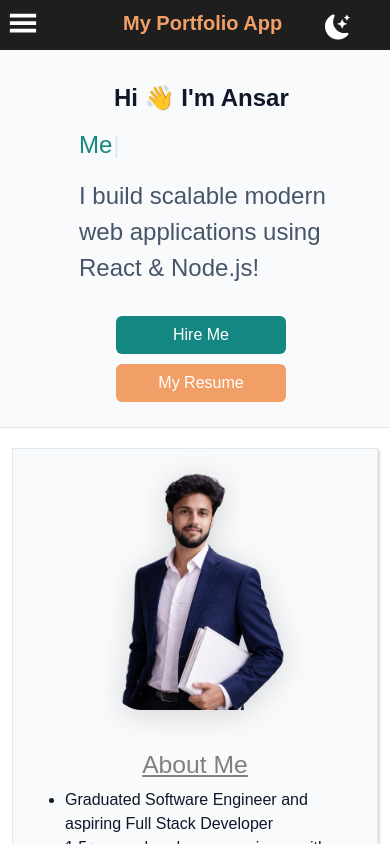
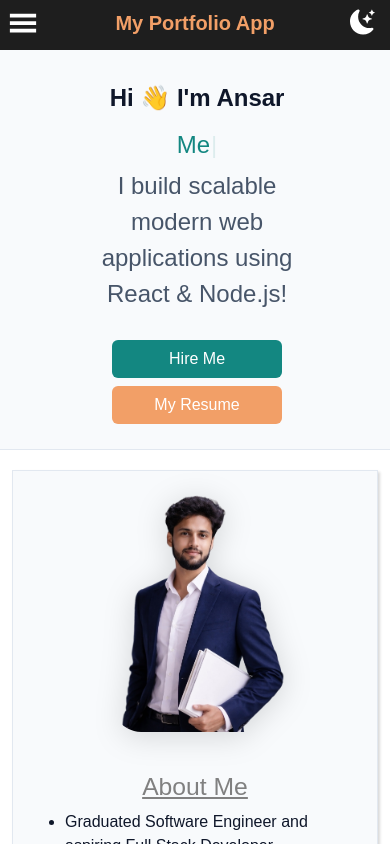
Before and after one commit to ansarmehmood-116/production-portfolio-mern-project, a React (Create React App) app in the folder client/: page / in a window 390 px wide. Shown: the top 844 px of the page. Built offline with nearby package versions, Linux system fonts and the light colour scheme.

Commit message:
feat: added new updates to portfolio

```diff
--- a/client/src/components/MobileNav/MobileNav.css
+++ b/client/src/components/MobileNav/MobileNav.css
@@ -11,6 +11,13 @@
     width: 100%;
     background-color: #1e1e1e;
     padding: 8px;
+    /* border: 2px solid red; */
+    text-align: center;
+  }
+
+  .mobile-nav-icon{
+    position: absolute;
+    left: 8px;
   }
 
   .mobile-nav-header .mobile-nav-icon {
@@ -19,7 +26,7 @@
   }
 
   .mobile-nav-title {
-    margin-left: 85px;
+    /* margin-left: 100px; */
     color: #f29f67;
     font-weight: bold;
     text-transform: capitalize;
--- a/client/src/components/MobileNav/MobileNav.js
+++ b/client/src/components/MobileNav/MobileNav.js
@@ -10,7 +10,7 @@ import {
   FcPortraitMode,
   FcReadingEbook,
   FcVideoProjector,
-  FcServices
+  FcServices,
 } from "react-icons/fc";
 import "./MobileNav.css";
 const MobileNav = () => {
@@ -42,10 +42,9 @@ const MobileNav = () => {
                 onClick={handleOpen}
               />
             )}
-
           <span className="mobile-nav-title">My Portfolio App</span>
         </div>
-        {open && (  // "open &&()" means if open is true then display all the menu data else not
+        {open && ( // "open &&()" means if open is true then display all the menu data else not
           <div className="mobile-nav-menu">
             <div className="nav-items">
               <div className="nav-item">
--- a/client/src/pages/Home/home.css
+++ b/client/src/pages/Home/home.css
@@ -169,8 +169,9 @@
   }
   .home-container h2 {
     font-size: 24px;
-    margin-left: 20px;
-    width: 110%;
+    width: 100%;
+    /* border: 2px solid red; */
+    text-align: center;
   }
 
   .home-content {
@@ -183,29 +184,36 @@
   .home-container h1 {
     padding-top: 30px;
     font-size: 24px;
-    padding-left: 55px;
+    /* padding-left: 105px !important; */
+    text-align: center;
     /* border: 2px solid red; */
   }
 
   .home-container p {
     font-size: 24px;
-    margin-left: 20px;
     width: 100%;
+    padding: 0 40px;
+    text-align: center;
+    /* border: 2px solid red; */
   }
   .home-buttons {
+    display: flex;
+    flex-direction: column;
+    align-items: center !important;
     margin-bottom: 25px;
-    /* border: 2px solid red;  */
+    /* border: 2px solid red; */
   }
   .home-buttons .btn-hire {
     margin-top: -18px;
-    margin-left: 57px;
+    /* margin-left: 110px; */
     width: 170px !important;
   }
 
   .home-buttons .btn-cv {
     margin-top: 8px;
-    margin-left: 57px;
-    width: 170px;
+    /* margin-left: 110px; */
+    width: 170px !important;
+    margin-left: 0px;
   }
 
   .hero-pic {
@@ -235,20 +243,20 @@
     height: 25px;
     width: 25px;
     border-radius: 50px;
-    margin-top: -40px;
+    margin-top: -45px;
     text-align: center;
     background: transparent;
     position: fixed;
-    right: 40px;
+    right: 15px !important;
   }
   #dark .theme-btn {
     height: 27px;
     width: 27px;
     border-radius: 50px;
-    margin-top: -40px;
+    margin-top: -45px;
     background: transparent;
     text-align: center;
     position: fixed;
-    right: 35px;
+    right: 15px !important;
   }
 }
--- a/client/src/pages/Projects/Projects.css
+++ b/client/src/pages/Projects/Projects.css
@@ -147,7 +147,7 @@
 
     .project p{
       text-align: start !important;
-      padding: 0 15px;
+      padding: 0 12px;
       padding-top: 10px;
     }
   }
```
Lines whose indentation alone changed are shown as unchanged.
